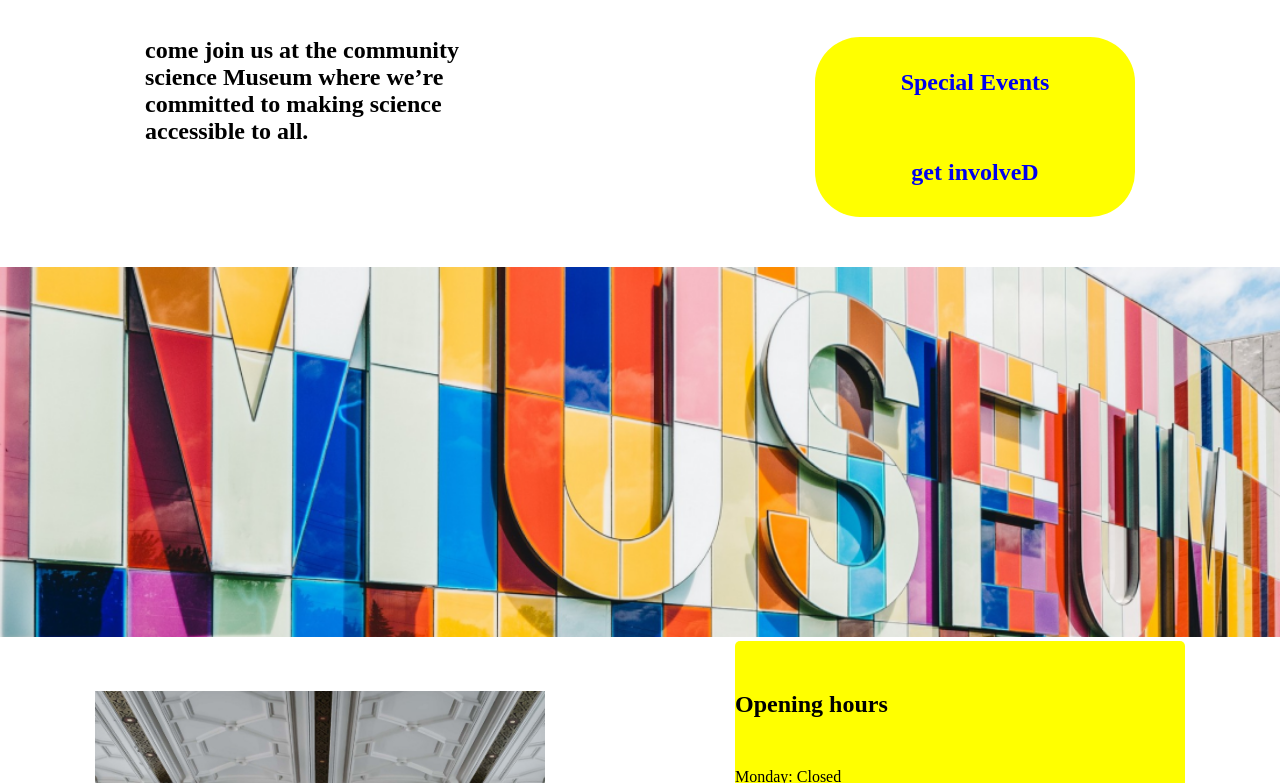
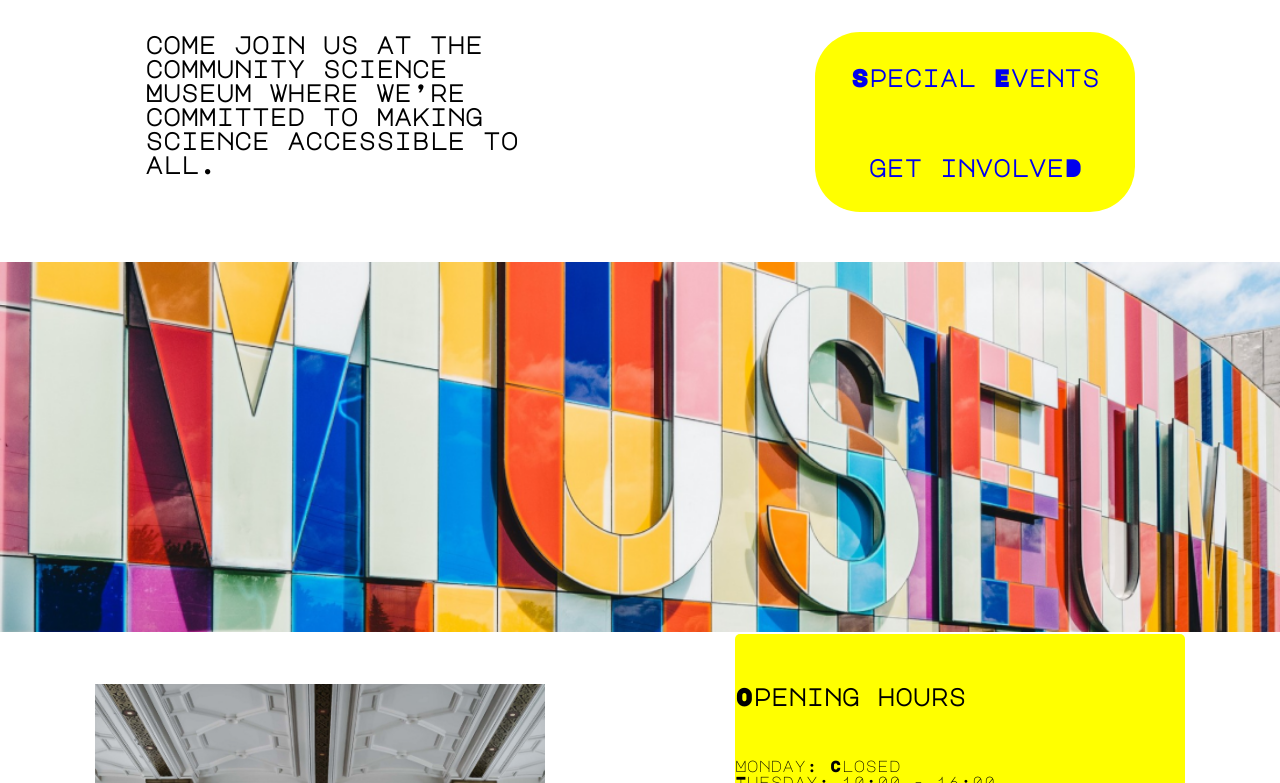
Before and after one commit to Khadarrr/Science-Museuum, a plain HTML site: page index.html in a window 1280 px wide. Shown: the part 722-1505 px from the top of the page. Drawn offline with Linux system fonts and the light colour scheme.

Commit message:
Update root.css

```diff
--- a/root.css
+++ b/root.css
@@ -1,6 +1,6 @@
 @import url("/MajorMonoDisplay-Regular.ttf");
 @font-face {
-  font-family: "Major Mono Display", monospace;
+  font-family: "MajorMonoDisplay-Regular";
   src: url(/MajorMonoDisplay-Regular.ttf);
 }
 
@@ -29,17 +29,13 @@ html:focus-within {
 
 html,
 body {
-  font-family: "major mono display";
+  font-family: "MajorMonoDisplay-Regular";
 }
 
 img {
   max-width: 100%;
 }
 
-/* main {
-  padding-left: 80px;
-  padding-right: 80px;
-} */
 .hero-pic {
   padding-bottom: 200px;
   height: 620px;
@@ -96,9 +92,6 @@ button {
   font-weight: bolder;
   -webkit-text-stroke: #00ff19;
 }
-/* main {
-  font-size: 24px;
-} */
 
 footer {
   padding-top: 100px;
```
